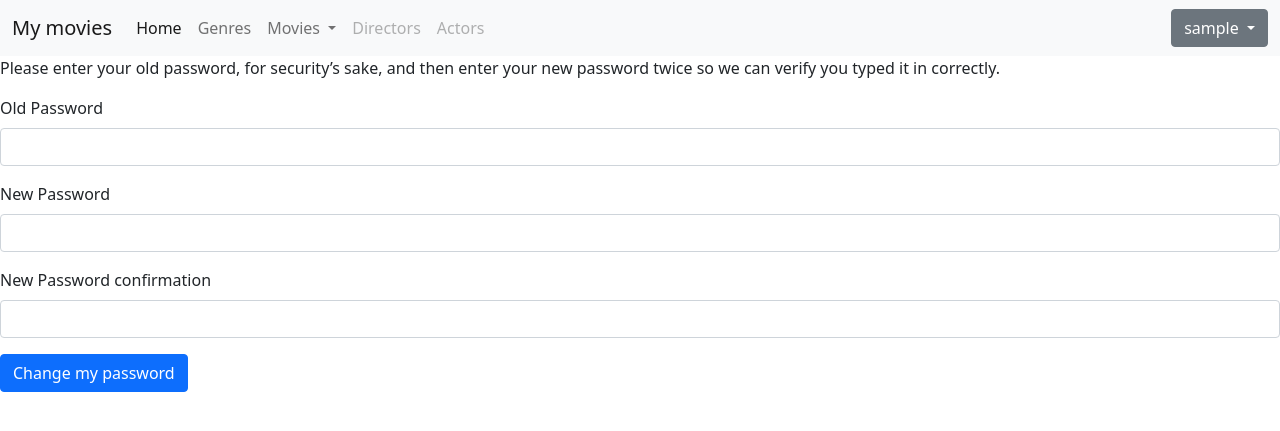
After one commit to aeciovc/sda_python_ee4, a Django app: page /change-password/ in a window 1280 px wide. The commit adds this page. Shown: the top 431 px of the page. Run offline with Django 3.2, Linux system fonts and the light colour scheme; the visitor is signed in with stand-in values (Sample User, id 1).

Commit message:
Login/Logout/Password features

```diff
--- a/SDADjangoApp/hollymovies/settings.py
+++ b/SDADjangoApp/hollymovies/settings.py
@@ -124,3 +124,6 @@ STATIC_URL = '/static/'
 # https://docs.djangoproject.com/en/3.2/ref/settings/#default-auto-field
 
 DEFAULT_AUTO_FIELD = 'django.db.models.BigAutoField'
+
+LOGIN_REDIRECT_URL = 'movie-list'
+LOGOUT_REDIRECT_URL = 'login'
--- a/SDADjangoApp/hollymovies/urls.py
+++ b/SDADjangoApp/hollymovies/urls.py
@@ -14,12 +14,15 @@ Including another URLconf
     2. Add a URL to urlpatterns:  path('blog/', include('blog.urls'))
 """
 from django.contrib import admin
-from django.urls import path
+from django.urls import path, include
 from django.views.generic import TemplateView
+from django.contrib.auth.views import LoginView, LogoutView
+from django.contrib.auth.views import PasswordChangeView
 
 from viewer.views import (
     welcome, sum_numbers, create_genre, update_genre, delete_genre, list_genre,
-    create_movie, MoviesView, MovieCreateView, MovieUpdateView, MovieDeleteView
+    create_movie, MoviesView, MovieCreateView, MovieUpdateView, MovieDeleteView, OwnPasswordChange,
+    OwnPasswordChangeDone
 )
 
 
@@ -35,7 +38,12 @@ urlpatterns = [
     path('viewer/movies/create', MovieCreateView.as_view(), name='movie-create'),
     path('viewer/movies/update/<pk>/', MovieUpdateView.as_view(), name='movie-update'),
     path('viewer/movies/delete/<pk>/', MovieDeleteView.as_view(), name='movie-delete'),
-    path('viewer/movies/list', MoviesView.as_view(), name='movie-list'),
+    path('viewer/movies/list/', MoviesView.as_view(), name='movie-list'),
 
     path('viewer/success', TemplateView.as_view(template_name="success.html"), name="success"),
+
+    path('accounts/login/', LoginView.as_view(), name='login'),
+    path('logout/', LogoutView.as_view(), name='logout'),
+    path('change-password/', OwnPasswordChange.as_view(), name='change'),
+    path('password_change/done/', OwnPasswordChangeDone.as_view(), name='password_change_done'),
 ]
--- a/SDADjangoApp/viewer/templates/base.html
+++ b/SDADjangoApp/viewer/templates/base.html
@@ -60,10 +60,19 @@
               <a class="nav-link disabled">Actors</a>
             </li>
           </ul>
-          <form class="d-flex">
-            <input class="form-control me-2" type="search" placeholder="Search" aria-label="Search"/>
-            <button class="btn btn-outline-success" type="submit">Search</button>
-          </form>
+
+            {% if user.is_authenticated %}
+            <div class="dropdown">
+              <button class="btn btn-secondary dropdown-toggle" type="button" id="dropdownMenuButton1" data-bs-toggle="dropdown" aria-expanded="false">
+                {{ user }}
+              </button>
+              <ul class="dropdown-menu" aria-labelledby="dropdownMenuButton1">
+                <li><a class="dropdown-item" href="{% url 'change' %}">Change Password</a></li>
+                <li><a class="dropdown-item" href="#">Preferences</a></li>
+                <li><a class="dropdown-item" href="{% url 'logout' %}">Logout</a></li>
+              </ul>
+            </div>
+            {% endif %}
         </div>
       </div>
     </nav>
--- /dev/null
+++ b/SDADjangoApp/viewer/templates/password_change_form.html
@@ -0,0 +1,36 @@
+{% extends "base.html" %}
+
+{% block content %}
+
+ {% if form and form.errors %}
+        <div class="alert alert-danger" role="alert">
+            {{ form.errors }}
+        </div>
+    {% endif %}
+<form method="post">
+    {% csrf_token %}
+    <div>
+        <p>Please enter your old password, for security’s sake, and then enter your new password twice so we can verify
+            you typed it in correctly.</p>
+
+        <div class="mb-3">
+            <label for="old_password" class="form-label">Old Password</label>
+            <input type="password" class="form-control" id="old_password" name="old_password">
+        </div>
+
+        <div class="mb-3">
+            <label for="new_password1" class="form-label">New Password</label>
+            <input type="password" class="form-control" id="new_password1" name="new_password1">
+        </div>
+
+        <div class="mb-3">
+            <label for="new_password2" class="form-label">New Password confirmation</label>
+            <input type="password" class="form-control" id="new_password2" name="new_password2">
+        </div>
+
+        <input type="submit" value="Change my password" class="btn btn-primary">
+
+    </div>
+</form>
+
+{% endblock %}
--- a/SDADjangoApp/viewer/views.py
+++ b/SDADjangoApp/viewer/views.py
@@ -1,9 +1,15 @@
 from logging import getLogger
+
+from django.contrib.auth.decorators import login_required
 from django.http import HttpResponse
 from django.urls import reverse_lazy
 from django.views import View
 from django.views.generic import TemplateView, ListView, FormView, CreateView, UpdateView, DeleteView
 from viewer.forms import MovieForm
+from django.contrib.auth.mixins import LoginRequiredMixin
+from django.contrib.auth.views import redirect_to_login
+from django.contrib.auth.views import PasswordChangeView, PasswordChangeDoneView
+
 
 from viewer.models import Genre, Movie
 
@@ -72,8 +78,9 @@ def delete_genre(request, s):
         return HttpResponse(f"The genre with id {s} has been removed")
 
 
+
+@login_required
 def list_genre(request):
-
     name_filter = request.GET.get('name', None)
     is_favorite_filter = request.GET.get('favorite', None)
 
@@ -112,12 +119,12 @@ def create_movie(request):
     return HttpResponse(f"Movie has been created with id {movie.id}")
 
 
-class MoviesView(ListView):
+class MoviesView(LoginRequiredMixin, ListView):
     template_name = "movie/list.html"
     model = Movie
 
 
-class MovieCreateView(CreateView):
+class MovieCreateView(LoginRequiredMixin, CreateView):
     template_name = "movie/create_form.html"
     form_class = MovieForm
     success_url = reverse_lazy("success")
@@ -127,14 +134,21 @@ class MovieCreateView(CreateView):
         return super().form_invalid(form)
 
 
-class MovieUpdateView(UpdateView):
+class MovieUpdateView(LoginRequiredMixin, UpdateView):
     template_name = "movie/create_form.html"
     model = Movie
     form_class = MovieForm
     success_url = reverse_lazy("success")
 
 
-class MovieDeleteView(DeleteView):
+class MovieDeleteView(LoginRequiredMixin, DeleteView):
     template_name = 'movie/confirm_delete.html'
     model = Movie
     success_url = reverse_lazy('movie-list')
+
+
+class OwnPasswordChange(PasswordChangeView):
+    template_name = 'password_change_form.html'
+
+class OwnPasswordChangeDone(PasswordChangeDoneView):
+    template_name = 'password_change_done.html'
```
Also changed, not shown: SDADjangoApp/viewer/templates/password_change_done.html (added, +9 -0 lines), SDADjangoApp/viewer/templates/registration/login.html (added, +29 -0 lines).
